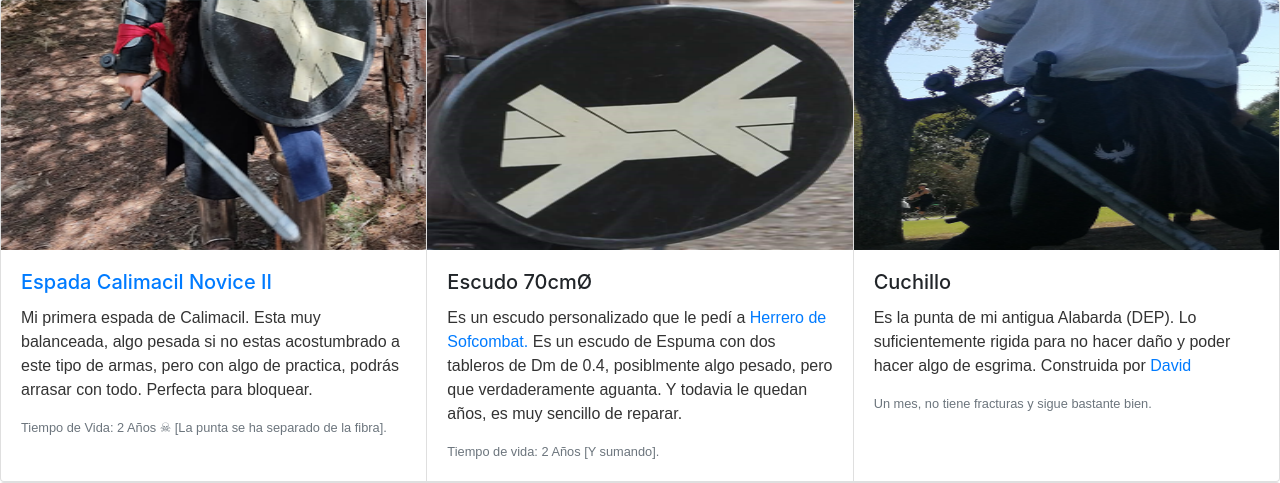
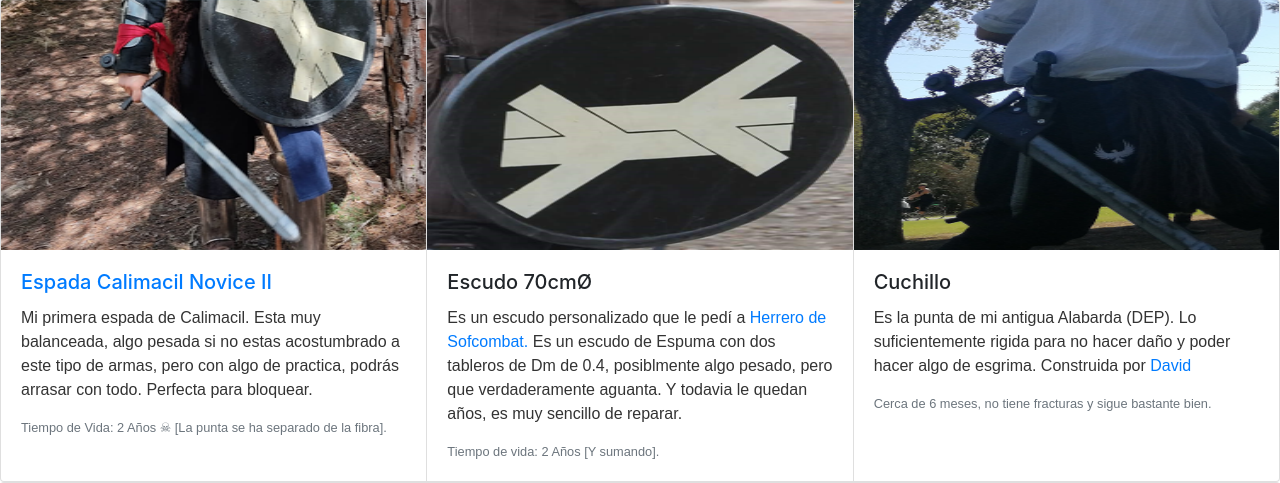
Before and after one commit to Marcopalmero/emearkob, a PHP site: page /equipamiento.php in a window 1280 px wide. Shown: the part 72-555 px from the top of the page. Run offline with PHP 8.4, Linux system fonts and the light colour scheme; some libraries are stand-ins or nearby versions.

Commit message:
Bardiche y Cuchillo Actualizados

```diff
--- a/equipamiento.php
+++ b/equipamiento.php
@@ -34,7 +34,7 @@ include('header.php')
     <div class="card-body">
       <h5 class="card-title">Cuchillo</h5>
       <p class="card-text">Es la punta de mi antigua Alabarda (DEP). Lo suficientemente rigida para no hacer daño y poder hacer algo de esgrima. Construida por <a href="https://www.instagram.com/herrdaw_jagguer" target="_blank">David</a></p>
-      <p class="card-text"><small class="text-muted">Un mes, no tiene fracturas y sigue bastante bien.</small></p>
+      <p class="card-text"><small class="text-muted">Cerca de 6 meses, no tiene fracturas y sigue bastante bien.</small></p>
     </div>
   </div>
 </div>
@@ -46,7 +46,7 @@ include('header.php')
       <p class="card-text">Buscaba un arma para poder llevarla como Vanguardia/Soporte, creo que esta es de las mejores que se puede fabricar. Para nada pesada, y los ataques salen de puro
         mover los brazos. Muy comoda, creada por <a href="https://www.instagram.com/herrdaw_jagguer" target="_blank">David</a>
       </p>
-      <p class="card-text"><small class="text-muted">Tiempo de vida: 1 Mes [Pequeña fisura, pero es normal, es donde sufre mas la dilatacion al impactar. No se hará mucho mas grande]</small></p>
+      <p class="card-text"><small class="text-muted">Tiempo de vida: 5 meses [Pequeña fisura, pero es normal, es donde sufre mas la dilatacion al impactar. No se hará mucho mas grande]</small></p>
     </div>
   </div>
   </div>
```
